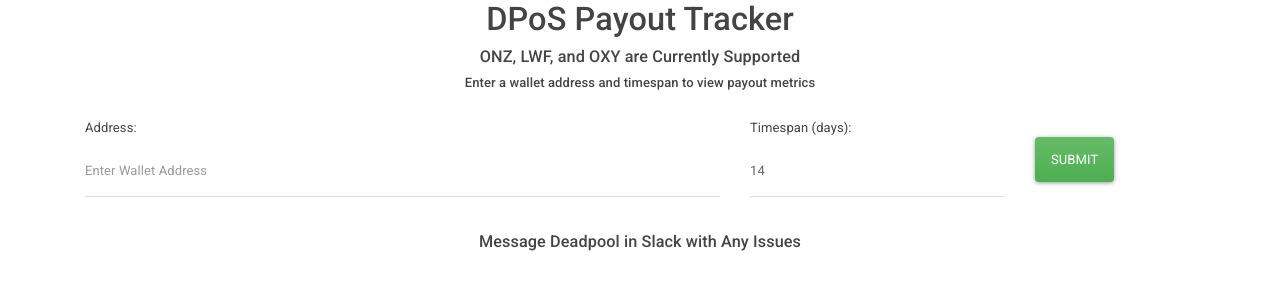
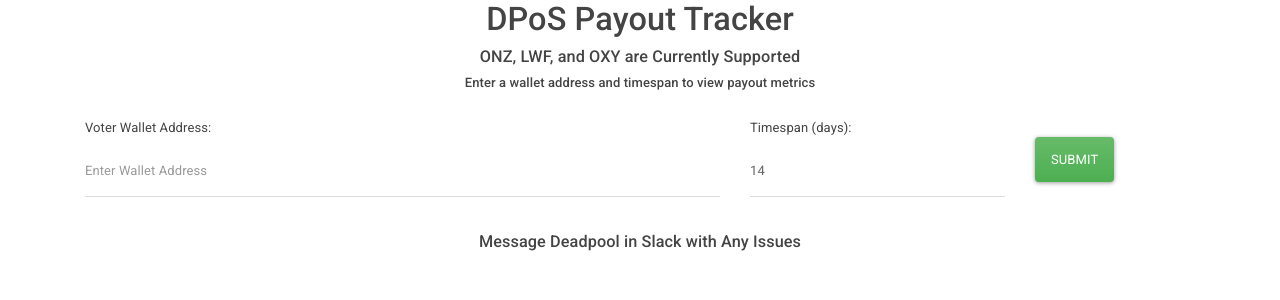
Before and after one commit to DEADP0OL/DPOS-Payout-Tracker, a Flask app: page / in a window 1280 px wide. Shown: the top 300 px of the page. Run offline with Flask 2, Linux system fonts and the light colour scheme.

Commit message:
Update form.html

```diff
--- a/templates/form.html
+++ b/templates/form.html
@@ -18,7 +18,7 @@
                 <div class="form-group">
                     <div class="row">
                         <div class="col-md-7">
-                            <label for="name">Address:</label>
+                            <label for="name">Voter Wallet Address:</label>
                             <input type="text" class="form-control" id="address" name="address" placeholder="Enter Wallet Address" minlength="1">
                         </div>
                         <div class="col-md-3">
```
